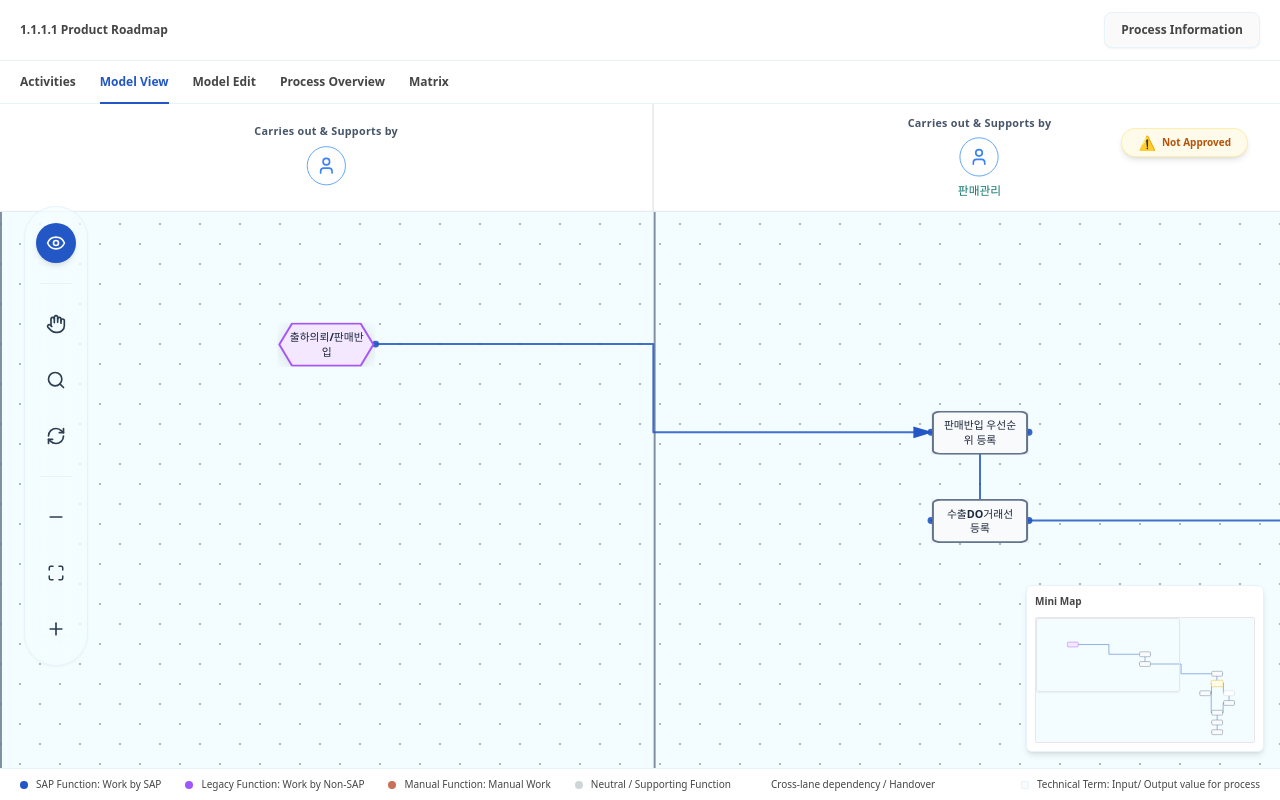
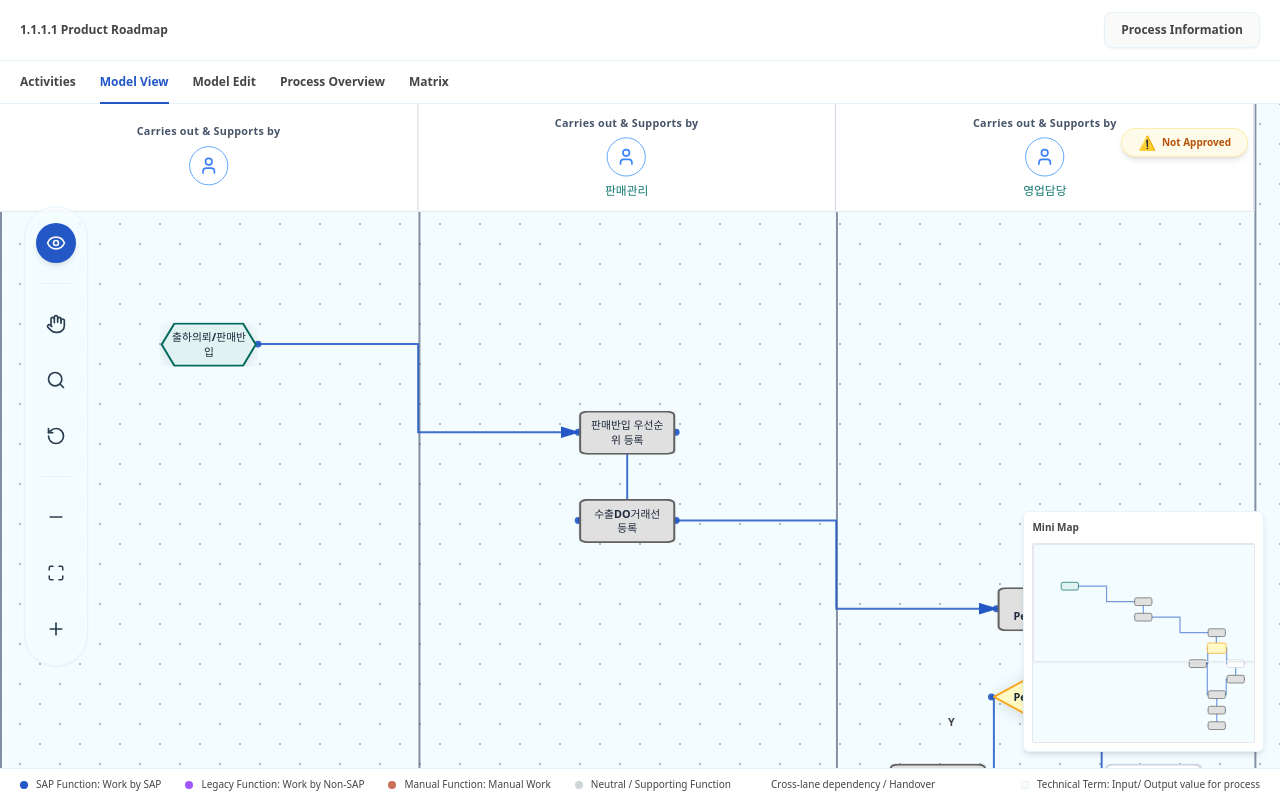
Before and after one commit to axios104/View-Only, a React (Vite) app: page / in a window 1280 px wide. Built offline with nearby package versions, Linux system fonts and the light colour scheme.

Commit message:
pre-9, have major changes

```diff
--- a/src/components/ProcessCanvas.tsx
+++ b/src/components/ProcessCanvas.tsx
@@ -1,4 +1,4 @@
-import { forwardRef, useImperativeHandle, useMemo, useRef, useState } from 'react'
+import { forwardRef, useEffect, useImperativeHandle, useMemo, useRef, useState } from 'react'
 import type { Anchor, Person, RoadmapDiagram, Lane } from '../types/roadmap'
 import { setTranslate, setScale, setSelectedEditEdgeId, setSelectedEditNodeId } from '../store/canvasSlice'
 import { useAppDispatch, useAppSelector } from '../store/hooks'
@@ -47,26 +47,26 @@ function getMappedNodeStyle(n: PositionedRoadmapNode) {
 
   if (type === 'process' || !type) {
     if (status === 'sap' || status === 'completed') {
-      fill = '#E3F2FD'; border = '#1565C0'; shape = 'rounded-rect';
+      fill = '#DBEAFE'; border = '#1E40AF'; shape = 'rounded-rect';       // SAP Function — Blue
     } else if (status === 'legacy' || status === 'in-progress') {
-      fill = '#FFF3E0'; border = '#E65100'; shape = 'parallelogram'; // Restored Parallelogram
+      fill = '#F3E5F5'; border = '#7B1FA2'; shape = 'rounded-rect';       // Legacy Function — Purple
     } else if (status === 'manual' || status === 'planned') {
-      fill = '#E8F5E9'; border = '#2E7D32'; shape = 'trapezoid'; // Restored Trapezoid
+      fill = '#FFCDD2'; border = '#C62828'; shape = 'rounded-rect';       // Manual Function — Red
     } else {
-      fill = '#F8FAFC'; border = '#64748B'; shape = 'rounded-rect';
+      fill = '#E0E0E0'; border = '#616161'; shape = 'rounded-rect';       // Technical Term — Gray
     }
   }
   else if (type === 'decision') {
-    fill = '#FEFCE8'; border = '#EAB308'; shape = 'decision';
+    fill = '#FFF9C4'; border = '#F9A825'; shape = 'decision';             // Decision — Yellow diamond
   }
   else if (type === 'terminator') {
-    fill = '#F3E8FF'; border = '#A855F7'; shape = 'hexagon'; // Restored Hexagon
+    fill = '#E0F2F1'; border = '#00695C'; shape = 'hexagon';              // Start/End — Hexagon
   }
   else if (type === 'document') {
     fill = '#F1F5F9'; border = '#475569'; shape = 'document';
   }
   else if (type === 'data' || type === 'database') {
-    fill = '#F1F5F9'; border = '#475569'; shape = 'database';
+    fill = '#C8E6C9'; border = '#2E7D32'; shape = 'input';               // Input — rect + hexagon (2 Hex)
   }
 
   return { shape, fill, border }
@@ -126,6 +126,15 @@ function NodeBg({ shape, fill, border }: { shape: string, fill: string, border:
       <svg className="absolute inset-0 h-full w-full" preserveAspectRatio="none" viewBox="0 0 100 100" style={{ filter: dropShadow }}>
         <path d="M 10,20 A 40,12 0 0,0 90,20 L 90,80 A 40,12 0 0,1 10,80 Z" fill={fill} stroke={border} strokeWidth="2" vectorEffect="non-scaling-stroke" />
         <ellipse cx="50" cy="20" rx="40" ry="12" fill={fill} stroke={border} strokeWidth="2" vectorEffect="non-scaling-stroke" />
+      </svg>
+    )
+  }
+  if (shape === 'input') {
+    // "2 Hex" — Rect in front, small Hexagon peeking behind on the right
+    return (
+      <svg className="absolute inset-0 h-full w-full" preserveAspectRatio="none" viewBox="0 0 100 100" style={{ filter: dropShadow }}>
+        <polygon points="70,8 88,8 98,28 98,72 88,92 70,92" fill={fill} stroke={border} strokeWidth="2" vectorEffect="non-scaling-stroke" strokeLinejoin="round" />
+        <rect x="2" y="2" width="80" height="96" rx="6" fill={fill} stroke={border} strokeWidth="2" vectorEffect="non-scaling-stroke" strokeLinejoin="round" />
       </svg>
     )
   }
@@ -237,7 +246,10 @@ export const ProcessCanvas = forwardRef<ProcessCanvasApi, ProcessCanvasProps>(fu
   const dispatch = useAppDispatch()
   const { scale, tx, ty, handMode, magnifierMode, pendingAddType, mode, selectedEditEdgeId } = useAppSelector((s) => s.canvas)
   const viewportRef = useRef<HTMLDivElement | null>(null)
+  const scaleRef = useRef(scale)
+  scaleRef.current = scale
   const transformLayerRef = useRef<HTMLDivElement | null>(null)
+  const [containerW, setContainerW] = useState(1200)
 
   const [dragging, setDragging] = useState(false)
   const lastPointerRef = useRef<{ x: number; y: number } | null>(null)
@@ -261,10 +273,11 @@ export const ProcessCanvas = forwardRef<ProcessCanvasApi, ProcessCanvasProps>(fu
     return m
   }, [safeDiagram.lanes])
 
-  // Horizontal Scrolling / Dynamic Lane Width Logic
-  const MIN_LANE_WIDTH = 350;
-  const computedCanvasWidth = Math.max(safeDiagram.canvas.width || 2000, safeDiagram.lanes.length * MIN_LANE_WIDTH);
-  const laneWidth = safeDiagram.lanes.length > 0 ? computedCanvasWidth / safeDiagram.lanes.length : computedCanvasWidth;
+  // Dynamic lane width — fills viewport based on number of lanes
+  const laneWidth = safeDiagram.lanes.length > 0
+    ? Math.max(180, containerW / safeDiagram.lanes.length)
+    : containerW;
+  const computedCanvasWidth = laneWidth * Math.max(1, safeDiagram.lanes.length);
 
   const headerH = 110;
   const rowGap = 90;
@@ -426,8 +439,8 @@ export const ProcessCanvas = forwardRef<ProcessCanvasApi, ProcessCanvasProps>(fu
     const px = clientX - rect.left
     const py = clientY - rect.top
 
-    const worldX = (el.scrollLeft + px) / scale
-    const worldY = (el.scrollTop + py) / scale
+    const worldX = (el.scrollLeft + px) / scaleRef.current
+    const worldY = (el.scrollTop + py) / scaleRef.current
 
     const clampedScale = Math.max(0.05, Math.min(4.0, nextScale))
     dispatch(setScale(clampedScale))
@@ -470,15 +483,51 @@ export const ProcessCanvas = forwardRef<ProcessCanvasApi, ProcessCanvasProps>(fu
   useImperativeHandle(ref, () => ({
     zoomIn: () => {
       const rect = viewportRef.current?.getBoundingClientRect()
-      if (rect) zoomAround(scale * 1.15, rect.left + rect.width / 2, rect.top + rect.height / 2)
+      if (rect) zoomAround(scaleRef.current * 1.15, rect.left + rect.width / 2, rect.top + rect.height / 2)
     },
     zoomOut: () => {
       const rect = viewportRef.current?.getBoundingClientRect()
-      if (rect) zoomAround(scale * 0.85, rect.left + rect.width / 2, rect.top + rect.height / 2)
+      if (rect) zoomAround(scaleRef.current * 0.85, rect.left + rect.width / 2, rect.top + rect.height / 2)
     },
     reset: resetToLeft,
     fit,
   }), [dispatch, scale, docHeight, computedCanvasWidth])
+
+  // Non-passive wheel zoom at cursor position
+  useEffect(() => {
+    const el = viewportRef.current
+    if (!el) return
+    const handleWheel = (e: WheelEvent) => {
+      e.preventDefault()
+      const s = scaleRef.current
+      const nextScale = s * (e.deltaY > 0 ? 0.92 : 1.08)
+      const clamped = Math.max(0.05, Math.min(4.0, nextScale))
+      const rect = el.getBoundingClientRect()
+      const px = e.clientX - rect.left
+      const py = e.clientY - rect.top
+      const worldX = (el.scrollLeft + px) / s
+      const worldY = (el.scrollTop + py) / s
+      dispatch(setScale(clamped))
+      scaleRef.current = clamped
+      requestAnimationFrame(() => {
+        el.scrollLeft = worldX * clamped - px
+        el.scrollTop = worldY * clamped - py
+      })
+    }
+    el.addEventListener('wheel', handleWheel, { passive: false })
+    return () => el.removeEventListener('wheel', handleWheel)
+  }, [dispatch])
+
+  // Viewport size observer for dynamic lane width
+  useEffect(() => {
+    const el = viewportRef.current
+    if (!el) return
+    const update = () => setContainerW(el.clientWidth)
+    update()
+    const ro = new ResizeObserver(update)
+    ro.observe(el)
+    return () => ro.disconnect()
+  }, [])
 
   return (
     <div className={['relative h-full w-full overflow-hidden', className ?? ''].join(' ')}>
@@ -493,11 +542,10 @@ export const ProcessCanvas = forwardRef<ProcessCanvasApi, ProcessCanvasProps>(fu
             dispatch(setTranslate({ tx: -el.scrollLeft, ty: -el.scrollTop }))
           }
         }}
-        onWheel={(e) => {
-          if (e.ctrlKey || e.metaKey) {
-            e.preventDefault()
-            zoomAround(scale * (e.deltaY > 0 ? 0.92 : 1.08), e.clientX, e.clientY)
-          }
+        onDoubleClick={(e) => {
+          const target = e.target as HTMLElement
+          if (target.closest('[data-node-id]') || target.closest('[data-lane-id]') || target.closest('[data-person-id]')) return
+          fit()
         }}
         onPointerDown={(e) => {
           if (magnifierMode) {
@@ -730,6 +778,7 @@ export const ProcessCanvas = forwardRef<ProcessCanvasApi, ProcessCanvasProps>(fu
         scale={scale}
         tx={tx}
         ty={ty}
+        canvasWidth={computedCanvasWidth}
         onJump={(next) => {
           const vp = viewportRef.current
           if (vp) {
@@ -751,17 +800,17 @@ type MiniMapProps = {
   scale: number
   tx: number
   ty: number
+  canvasWidth: number
   onJump: (pos: { tx: number; ty: number }) => void
   positionedNodes: PositionedRoadmapNode[]
   edges: any[]
 }
 
-function MiniMap({ diagram, docHeight, viewportRef, scale, tx, ty, onJump, positionedNodes, edges }: MiniMapProps) {
-  const miniWidth = 220
-  const miniHeight = 160
+function MiniMap({ docHeight, viewportRef, scale, tx, ty, canvasWidth, onJump, positionedNodes, edges }: MiniMapProps) {
+  const miniWidth = 280
+  const miniHeight = 200
 
-  const MIN_LANE_WIDTH = 350;
-  const computedCanvasWidth = Math.max(diagram.canvas?.width || 2000, diagram.lanes.length * MIN_LANE_WIDTH);
+  const computedCanvasWidth = canvasWidth;
   const s = Math.min(miniWidth / computedCanvasWidth, miniHeight / docHeight)
   const [isDragging, setIsDragging] = useState(false)
 
--- a/src/components/RoadmapView.tsx
+++ b/src/components/RoadmapView.tsx
@@ -7,7 +7,7 @@ import type { Person, Lane, NodeDetails, RoadmapDiagram } from '../types/roadmap
 import { Modal } from './Modal'
 import { ProcessCanvas, type ProcessCanvasApi } from './ProcessCanvas'
 import { layoutRoadmapNodes, type PositionedRoadmapNode } from '../layout/layoutRoadmap'
-import { Eye, Edit2, Hand, Search, RefreshCw, Save, Trash2, Maximize, Minus, Plus, Columns, FileText, Database } from 'lucide-react'
+import { Eye, Edit2, Hand, Search, RotateCcw, Save, Trash2, Maximize, Minus, Plus, Columns } from 'lucide-react'
 
 export function RoadmapView() {
   const dispatch = useAppDispatch()
@@ -90,9 +90,8 @@ export function RoadmapView() {
 
   const handleSave = async () => {
     if (diagram) {
-      const MIN_LANE_WIDTH = 350;
-      const diagramWidth = Math.max(diagram.canvas?.width || 2000, diagram.lanes.length * MIN_LANE_WIDTH)
-      const laneWidth = diagram.lanes.length > 0 ? diagramWidth / diagram.lanes.length : diagramWidth
+      const approxViewportW = typeof window !== 'undefined' ? window.innerWidth - 80 : 1200;
+      const laneWidth = diagram.lanes.length > 0 ? Math.max(180, approxViewportW / diagram.lanes.length) : approxViewportW
 
       const layoutNodes = layoutRoadmapNodes(diagram, { laneWidth, headerH: 110, rowGap: 90 })
 
@@ -124,9 +123,8 @@ export function RoadmapView() {
       const headerH = 110
       const rowGap = 90
 
-      const MIN_LANE_WIDTH = 350;
-      const diagramWidth = Math.max(diagram.canvas?.width || 2000, diagram.lanes.length * MIN_LANE_WIDTH)
-      const laneWidth = diagramWidth / Math.max(1, diagram.lanes.length)
+      const approxViewportW = typeof window !== 'undefined' ? window.innerWidth - 80 : 1200;
+      const laneWidth = diagram.lanes.length > 0 ? Math.max(180, approxViewportW / diagram.lanes.length) : approxViewportW
 
       const laneIdx = Math.max(0, Math.min(diagram.lanes.length - 1, Math.floor(worldX / laneWidth)))
       const laneId = diagram.lanes[laneIdx].id
@@ -237,80 +235,79 @@ export function RoadmapView() {
 
           {mode === 'edit' ? (
             <div className="flex flex-col items-center gap-5 w-full">
-              {/* SAP Process (Blue - Rounded Rect) */}
+              {/* Input (2 Hex — Green rect + hexagon) */}
+              <button
+                draggable
+                onDragStart={(e) => e.dataTransfer.setData('application/node-type', JSON.stringify({ type: 'data' }))}
+                className="grid place-items-center cursor-grab hover:scale-110 transition-transform"
+                title="Add Input (2 Hex)"
+              >
+                <svg className="w-[28px] h-[22px] pointer-events-none" viewBox="0 0 100 100" preserveAspectRatio="none">
+                  <polygon points="50,0 82,0 98,24 82,48 50,48 34,24" fill="#C8E6C9" stroke="#2E7D32" strokeWidth="6" strokeLinejoin="round" />
+                  <rect x="2" y="18" width="76" height="80" rx="6" fill="#C8E6C9" stroke="#2E7D32" strokeWidth="6" strokeLinejoin="round" />
+                </svg>
+              </button>
+
+              {/* SAP Function — Blue Rect */}
               <button
                 draggable
                 onDragStart={(e) => e.dataTransfer.setData('application/node-type', JSON.stringify({ type: 'process', status: 'completed' }))}
                 className="grid place-items-center cursor-grab hover:scale-110 transition-transform"
-                title="Add SAP Process (Blue)"
+                title="Add SAP Function (Blue)"
               >
-                <div style={{ backgroundColor: '#E3F2FD', borderColor: '#1565C0' }} className="w-[24px] h-[18px] border-[2px] rounded-md pointer-events-none"></div>
+                <div style={{ backgroundColor: '#DBEAFE', borderColor: '#1E40AF' }} className="w-[24px] h-[18px] border-[2px] rounded-[3px] pointer-events-none"></div>
               </button>
 
-              {/* Legacy Process (Orange - Parallelogram) */}
+              {/* Legacy Function — Purple Rect */}
               <button
                 draggable
                 onDragStart={(e) => e.dataTransfer.setData('application/node-type', JSON.stringify({ type: 'process', status: 'in-progress' }))}
                 className="grid place-items-center cursor-grab hover:scale-110 transition-transform"
-                title="Add Legacy Process (Orange)"
+                title="Add Legacy Function (Purple)"
               >
-                <svg className="w-[26px] h-[18px] pointer-events-none" viewBox="0 0 100 100" preserveAspectRatio="none">
-                  <polygon points="15,2 98,2 85,98 2,98" fill="#FFF3E0" stroke="#E65100" strokeWidth="8" strokeLinejoin="round" />
-                </svg>
+                <div style={{ backgroundColor: '#F3E5F5', borderColor: '#7B1FA2' }} className="w-[24px] h-[18px] border-[2px] rounded-[3px] pointer-events-none"></div>
               </button>
 
-              {/* Manual Process (Green - Trapezoid) */}
+              {/* Manual Function — Red Rect */}
               <button
                 draggable
                 onDragStart={(e) => e.dataTransfer.setData('application/node-type', JSON.stringify({ type: 'process', status: 'planned' }))}
                 className="grid place-items-center cursor-grab hover:scale-110 transition-transform"
-                title="Add Manual Process (Green)"
+                title="Add Manual Function (Red)"
               >
-                <svg className="w-[26px] h-[18px] pointer-events-none" viewBox="0 0 100 100" preserveAspectRatio="none">
-                  <polygon points="10,2 90,2 98,98 2,98" fill="#E8F5E9" stroke="#2E7D32" strokeWidth="8" strokeLinejoin="round" />
-                </svg>
+                <div style={{ backgroundColor: '#FFCDD2', borderColor: '#C62828' }} className="w-[24px] h-[18px] border-[2px] rounded-[3px] pointer-events-none"></div>
               </button>
 
-              {/* Decision (Yellow Diamond) */}
+              {/* Technical Term — Gray Rect */}
+              <button
+                draggable
+                onDragStart={(e) => e.dataTransfer.setData('application/node-type', JSON.stringify({ type: 'process' }))}
+                className="grid place-items-center cursor-grab hover:scale-110 transition-transform"
+                title="Add Technical Term (Gray)"
+              >
+                <div style={{ backgroundColor: '#E0E0E0', borderColor: '#616161' }} className="w-[24px] h-[18px] border-[2px] rounded-[3px] pointer-events-none"></div>
+              </button>
+
+              {/* Decision — Yellow Diamond */}
               <button
                 draggable
                 onDragStart={(e) => e.dataTransfer.setData('application/node-type', JSON.stringify({ type: 'decision' }))}
                 className="grid place-items-center cursor-grab hover:scale-110 transition-transform"
-                title="Add Decision Node"
+                title="Add Decision (Diamond)"
               >
-                <div style={{ backgroundColor: '#FEFCE8', borderColor: '#EAB308' }} className="w-[18px] h-[18px] border-[2px] transform rotate-45 pointer-events-none"></div>
+                <div style={{ backgroundColor: '#FFF9C4', borderColor: '#F9A825' }} className="w-[16px] h-[16px] border-[2px] transform rotate-45 pointer-events-none"></div>
               </button>
 
-              {/* Terminator (Purple Hexagon) */}
+              {/* Start / End — Teal Hexagon */}
               <button
                 draggable
                 onDragStart={(e) => e.dataTransfer.setData('application/node-type', JSON.stringify({ type: 'terminator' }))}
                 className="grid place-items-center cursor-grab hover:scale-110 transition-transform"
-                title="Add Terminator Node"
+                title="Add Start/End (Hexagon)"
               >
                 <svg className="w-[26px] h-[18px] pointer-events-none" viewBox="0 0 100 100" preserveAspectRatio="none">
-                  <polygon points="15,2 85,2 98,50 85,98 15,98 2,50" fill="#F3E8FF" stroke="#A855F7" strokeWidth="8" strokeLinejoin="round" />
+                  <polygon points="20,2 80,2 98,50 80,98 20,98 2,50" fill="#E0F2F1" stroke="#00695C" strokeWidth="6" strokeLinejoin="round" />
                 </svg>
-              </button>
-
-              {/* Document (Slate Icon) */}
-              <button
-                draggable
-                onDragStart={(e) => e.dataTransfer.setData('application/node-type', JSON.stringify({ type: 'document' }))}
-                className="grid place-items-center cursor-grab hover:scale-110 transition-transform"
-                title="Add Document Node"
-              >
-                <FileText size={22} color="#475569" className="pointer-events-none" />
-              </button>
-
-              {/* Data (Slate Database Icon) */}
-              <button
-                draggable
-                onDragStart={(e) => e.dataTransfer.setData('application/node-type', JSON.stringify({ type: 'data' }))}
-                className="grid place-items-center cursor-grab hover:scale-110 transition-transform"
-                title="Add Data Node"
-              >
-                <Database size={22} color="#475569" className="pointer-events-none" />
               </button>
 
               <div className="h-[1px] w-8 bg-border my-1" />
@@ -362,12 +359,11 @@ export function RoadmapView() {
 
               <button
                 type="button"
-                onClick={() => dispatch(fetchDiagram())}
-                disabled={loading}
-                className="grid size-10 place-items-center rounded-xl text-[#2c3e50] hover:bg-btn disabled:opacity-50 transition-colors"
-                title="Refresh Diagram"
+                onClick={() => canvasRef.current?.reset()}
+                className="grid size-10 place-items-center rounded-xl text-[#2c3e50] hover:bg-btn transition-colors"
+                title="Reset View"
               >
-                <RefreshCw size={20} />
+                <RotateCcw size={20} />
               </button>
             </div>
           )}
@@ -375,7 +371,7 @@ export function RoadmapView() {
           <div className="h-[1px] w-8 bg-border my-1" />
 
           <button onClick={() => canvasRef.current?.zoomOut()} className="grid size-10 place-items-center rounded-xl text-[#2c3e50] hover:bg-btn transition-colors" title="Zoom Out"><Minus size={20} /></button>
-          <button onClick={() => canvasRef.current?.reset()} className="grid size-10 place-items-center rounded-xl text-[#2c3e50] hover:bg-btn transition-colors" title="Fit Screen"><Maximize size={18} /></button>
+          <button onClick={() => canvasRef.current?.fit()} className="grid size-10 place-items-center rounded-xl text-[#2c3e50] hover:bg-btn transition-colors" title="Fit Screen"><Maximize size={18} /></button>
           <button onClick={() => canvasRef.current?.zoomIn()} className="grid size-10 place-items-center rounded-xl text-[#2c3e50] hover:bg-btn transition-colors" title="Zoom In"><Plus size={20} /></button>
         </div>
 
```
